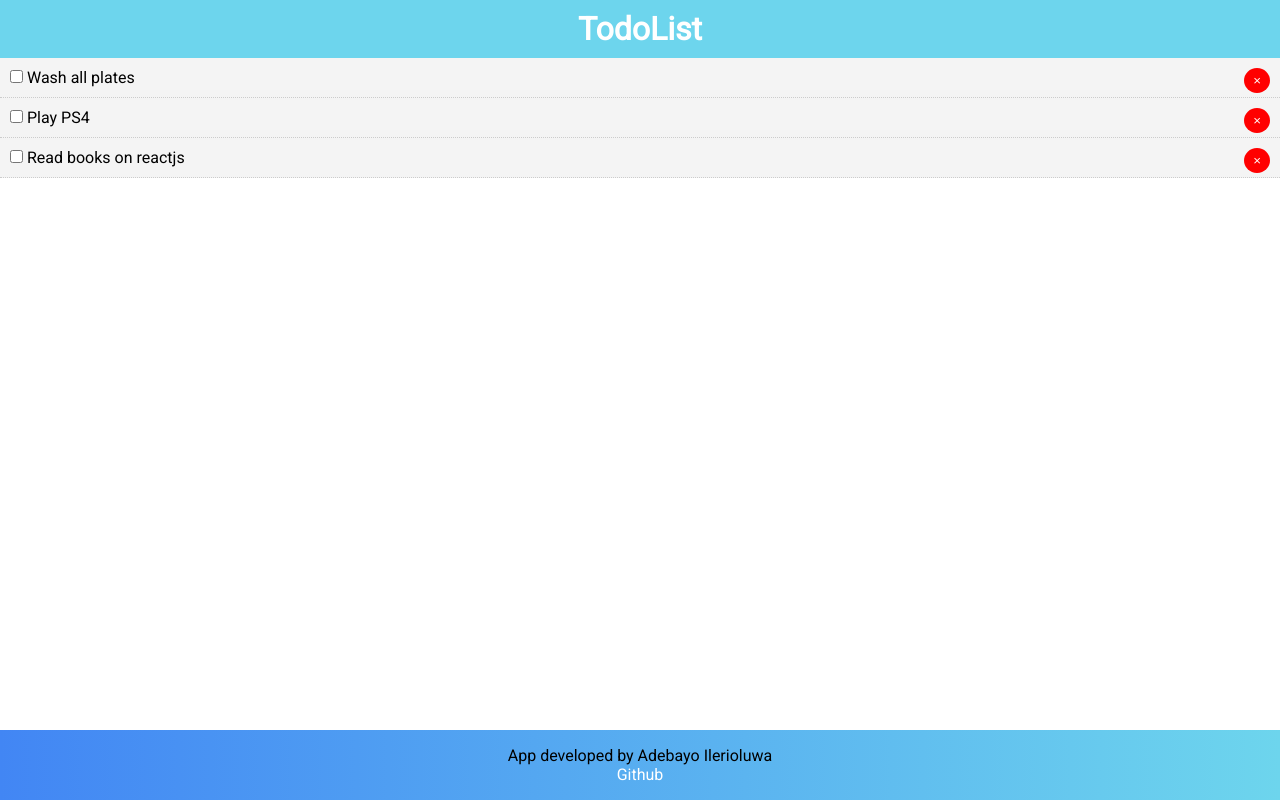
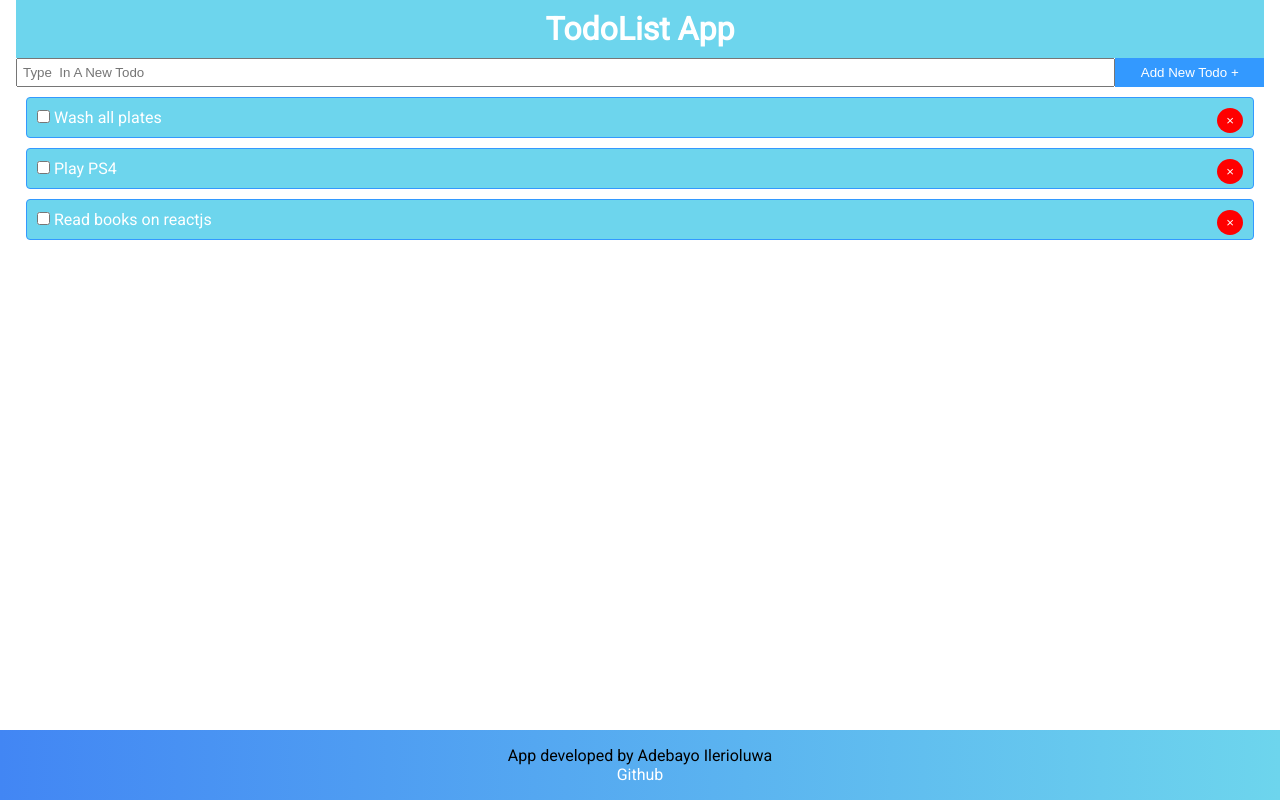
Before and after one commit to adebayoileri/Todo-list-react-app, a React (Create React App) app: page / in a window 1280 px wide. Built offline with nearby package versions, Linux system fonts and the light colour scheme; the HTML template or start-up script is replaced by a standard one.

Commit message:
Added the AddTodo Component :reactjs:
Made some changes in css styling

```diff
--- a/src/App.css
+++ b/src/App.css
@@ -11,3 +11,19 @@
 body{
   font-family: 'Roboto', sans-serif;
 }
+.container{
+  padding: 0 1rem;
+  width: 100%;
+}
+.btn{
+  display: inline-block;
+  border: none;
+  background: #39f;
+  color: #ffff;
+  padding: 7px 20px;
+  cursor: pointer;
+}
+.btn:hover{
+  background: #ffff;
+  color: #39f;
+}
--- a/src/App.js
+++ b/src/App.js
@@ -1,6 +1,7 @@
 import React from 'react';
 import './App.css';
 import Todos from './components/Todos';
+import AddTodo from './components/AddTodo';
 import Header from './components/layout/Header';
 import Footer from './components/layout/Footer';
 
@@ -43,12 +44,23 @@
         todo.id !== id)]
     })
   }
-
+  addTodo=(title)=>{
+    let id = this.state.todos.length + 1;
+    const newTodo ={
+      id,
+      title,
+      done: false
+    }
+    this.setState({todos:[...this.state.todos, newTodo]});
+}
   render(){
     return (
       <div className="App">
-        <Header />
+      <div className="container">
+      <Header />
+        <AddTodo addTodo={this.addTodo}/>
         <Todos todos ={this.state.todos} markComplete = {this.markComplete} delTodo={this.delTodo} />
+      </div>
         <Footer />
       </div>
     );
--- /dev/null
+++ b/src/components/AddTodo.js
@@ -0,0 +1,27 @@
+import React, { Component } from 'react'
+
+export class AddTodo extends Component {
+    state = {
+        title:''
+    }
+    onSubmit =(e)=>{
+        e.preventDefault();
+        this.props.addTodo(this.state.title);
+        this.setState({title :''});
+    }
+    onChange = (e)=>{
+        this.setState({
+            [e.target.name]:e.target.value
+        });
+    }
+    render() {
+        return (
+            <form style={{display:'flex'}} onSubmit={this.onSubmit}>
+                <input type="text" name="title" style={{ flex:'10' ,padding:'5px'}} placeholder="Type  In A New Todo"  value={this.state.title} onChange={this.onChange}/>
+                <input type="submit" value="Add New Todo +" style={{ flex:'1' }} className="btn"/>
+            </form>
+        )
+    }
+}
+
+export default AddTodo
--- a/src/components/TodoItem.js
+++ b/src/components/TodoItem.js
@@ -15,7 +15,11 @@
         return{
             background:'#f4f4f4',
             padding:'10px',
-            borderBottom:'1px #ccc dotted',
+            margin:'10px',
+            border:'1px solid #39f',
+            borderRadius:'4px',
+            color:'#fff',
+            backgroundColor: '#6dd5ed',
             textDecoration: this.props.todo.done ?'line-through':'none'
         }
     }
--- a/src/components/layout/Footer.js
+++ b/src/components/layout/Footer.js
@@ -9,7 +9,6 @@
     )
 }
 const footerstyle ={
-    background: '#373B44',  /* fallback for old browsers */ /* Chrome 10-25, Safari 5.1-6 */
     background: 'linear-gradient(to right, #4286f4, #6dd5ed)', /* W3C, IE 10+/ Edge, Firefox 16+, Chrome 26+, Opera 12+, Safari 7+ */
     padding:'1em',
     width:'100%',
--- a/src/components/layout/Header.js
+++ b/src/components/layout/Header.js
@@ -3,7 +3,7 @@
 function Header(){
     return(
         <header style={headerStyle}>
-            <h1>TodoList</h1>
+            <h1>TodoList App</h1>
         </header>
     )
 }
```
